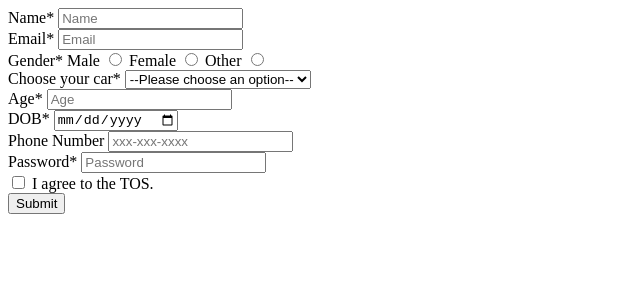
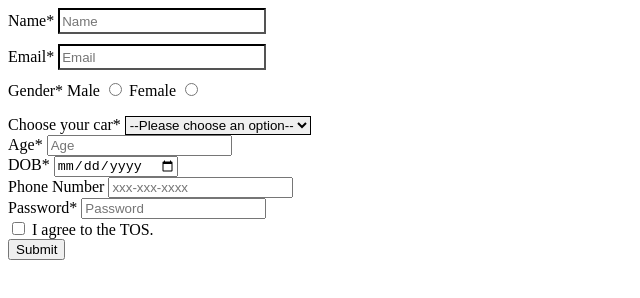
Before and after one commit to acciojob/signup-form-car-israrhusain, a website: page main.html in a window 1280 px wide. Shown: the whole page, without its empty margins (0-640 px from the left). Drawn offline with Linux system fonts and the light colour scheme.

Commit message:
created a submission

```diff
--- a/main.html
+++ b/main.html
@@ -7,25 +7,22 @@
 </head>
 
 <body>
-	<form>
+	<form value="form">
 		<div><label for="name">Name*</label>
 		<input id="name" type="name" placeholder="Name" required></div>
 
 		<div><label for="email">Email*</label>
 		<input id="email" type="email" placeholder="Email" required></div>
 
-		<div><label for="gender">Gender*</label>
+		<div id="gender"><label for="gender">Gender*</label>
 		 <label for="male">Male</label>
 		<input id="gender_m" type="radio" name="gender" required>
 
 		<label for="female">Female</label>
 		<input id="gender_f" type="radio" name="gender" required>
 
-		 <label for="other">Other</label>
-		<input id="gender_o" type="radio" name="gender" required>
-
-	</div>
-		<div>
+   </div>
+		<div id="cars">
 			<label>Choose your car*</label>
 			<select name="cars" id="cars" placeholder="--Please choose an option--" required>
 				<option value="0" required>--Please choose an option--</option>
--- a/styles.css
+++ b/styles.css
@@ -1,2 +1,27 @@
 
 /* Your CSS Code here. */
+#name{
+	height:20px;
+	text-size:10px;
+	width:200px;
+	border-color:black;
+}
+#email{
+	margin-top:10px;
+	height:20px;
+	text-size:10px;
+	width:200px;
+	border-color:black;
+}
+#gender{
+	margin-top:10px;
+	height:20px;
+	text-size:10px;
+	width:200px;
+	border-color:black;
+}
+#cars{
+	margin-top:8px;
+
+	border-color:black;
+}
```
